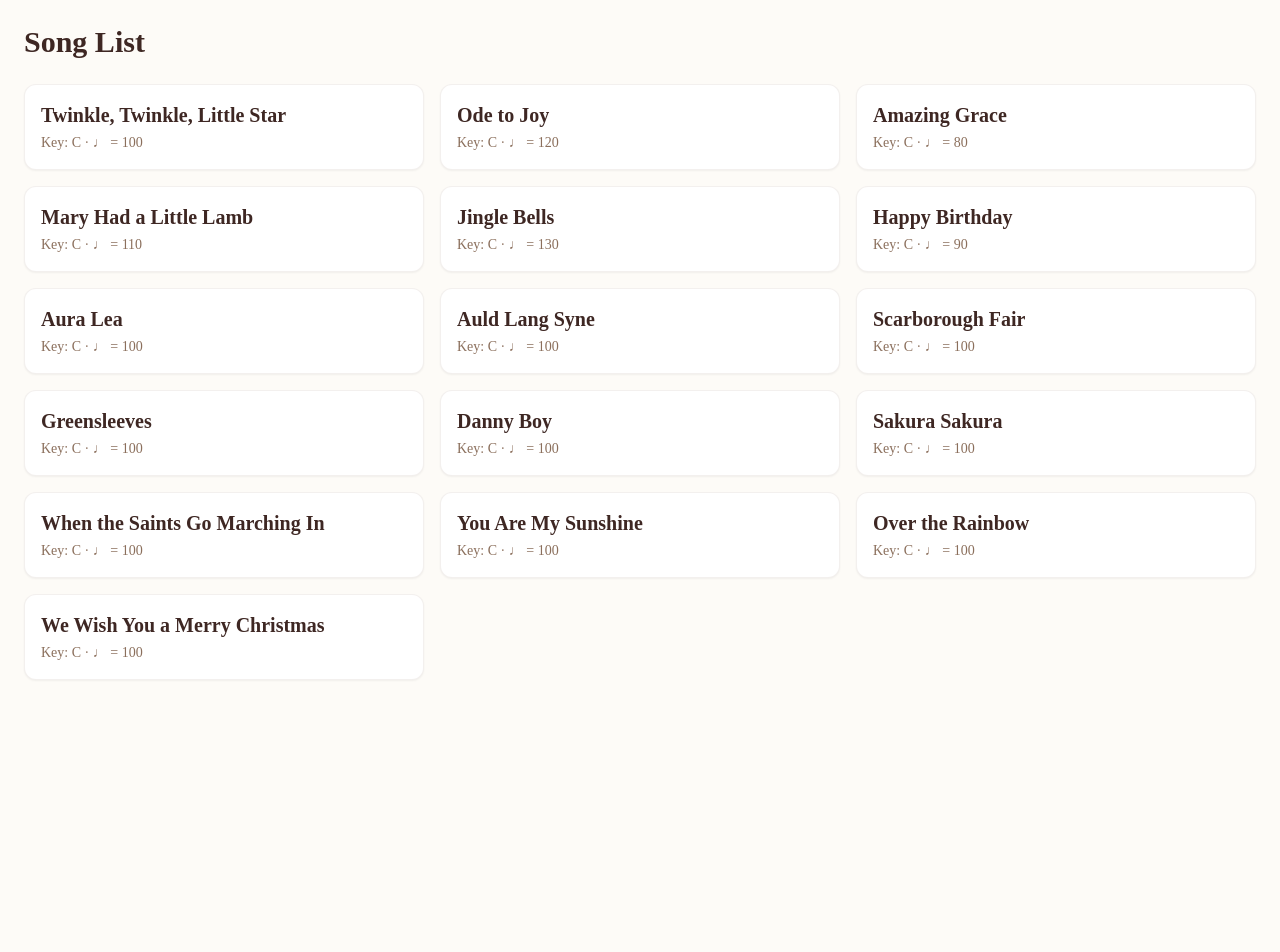
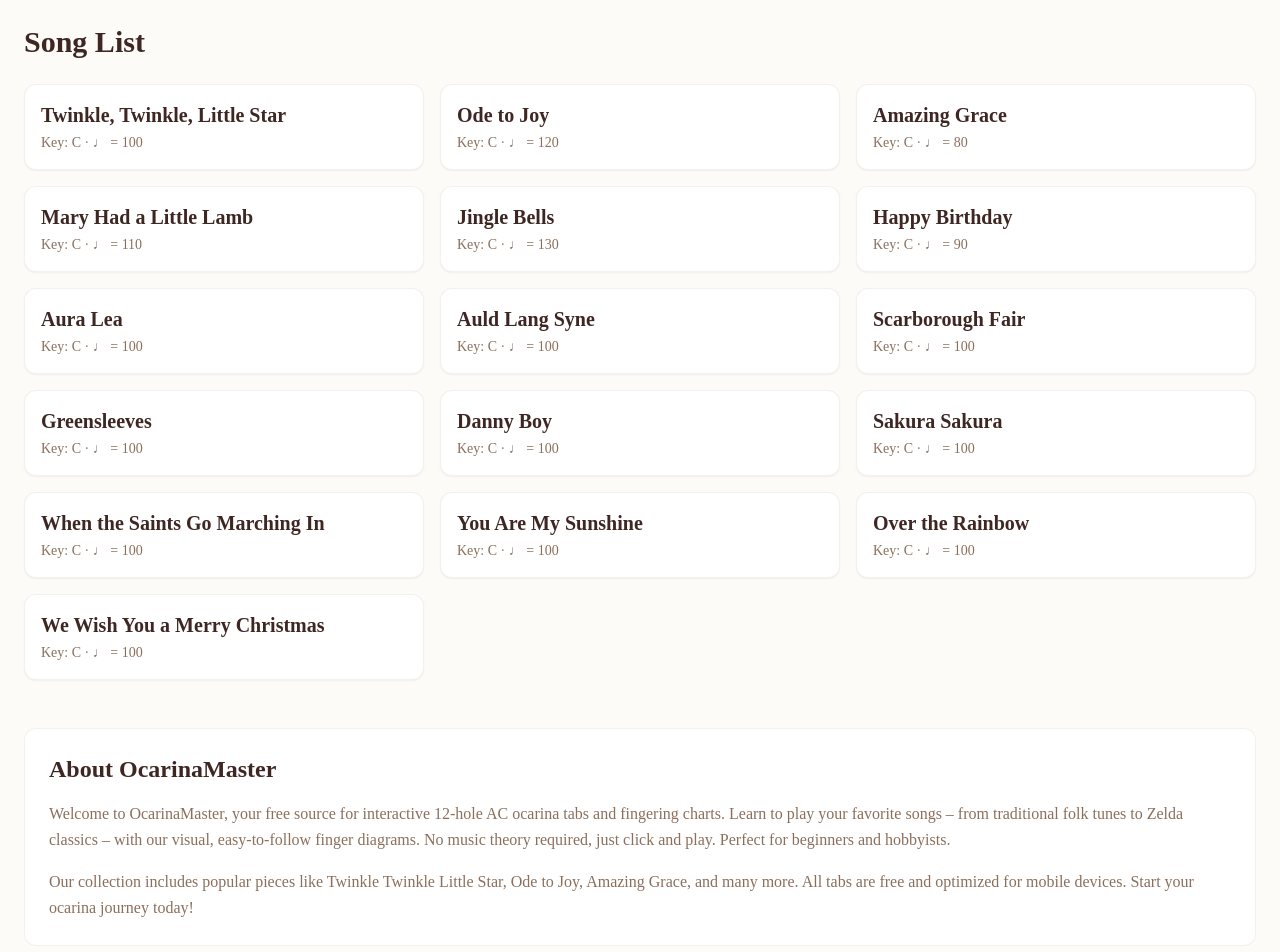
Before and after one commit to Yuning-LI/project-vtabs, a Next.js app: page / in a window 1280 px wide. Shown: the top 952 px of the page. Before the commit the page ends 800 px from the top, so only its background shows below. Built offline with nearby package versions, Linux system fonts and the light colour scheme.

Commit message:
feat: 首页添加底部SEO文案

```diff
--- a/src/app/page.tsx
+++ b/src/app/page.tsx
@@ -43,6 +43,19 @@ export default function Home() {
           </Link>
         ))}
       </div>
+      <section className="mt-12 p-6 bg-white rounded-xl border border-wood-dark/10">
+        <h2 className="text-2xl font-bold text-primary mb-4">About OcarinaMaster</h2>
+        <p className="text-wood-dark leading-relaxed">
+          Welcome to OcarinaMaster, your free source for interactive 12-hole AC ocarina tabs and fingering charts.
+          Learn to play your favorite songs – from traditional folk tunes to Zelda classics – with our visual,
+          easy-to-follow finger diagrams. No music theory required, just click and play. Perfect for beginners
+          and hobbyists.
+        </p>
+        <p className="text-wood-dark leading-relaxed mt-4">
+          Our collection includes popular pieces like Twinkle Twinkle Little Star, Ode to Joy, Amazing Grace,
+          and many more. All tabs are free and optimized for mobile devices. Start your ocarina journey today!
+        </p>
+      </section>
     </main>
   )
 }
```
